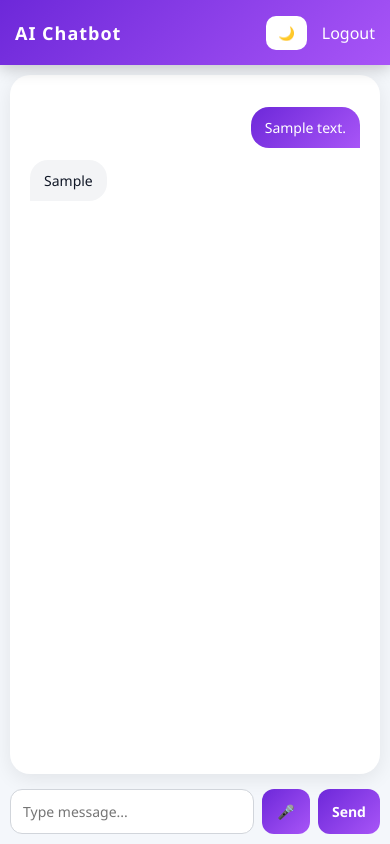
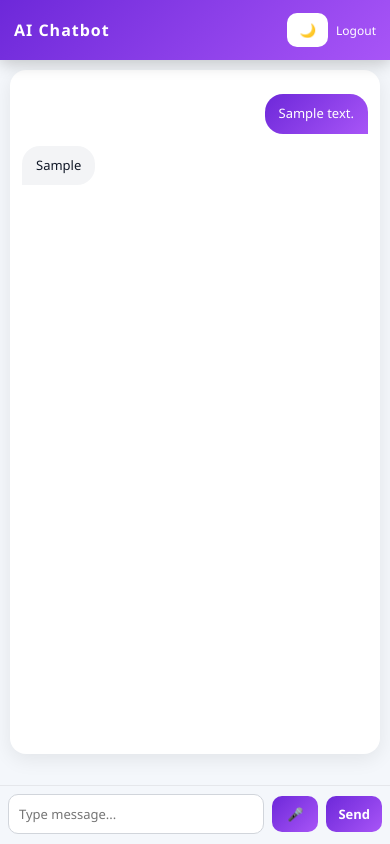
Before and after one commit to Ashritha-16/smartchat-ai, a Flask app: template templates/index.html in a window 390 px wide. Run offline with Flask 3, Linux system fonts and the light colour scheme; the template is opened without the code that fills it: values that come from a table or form of the project are taken from there, others are empty; tables that the repository leaves empty hold one stand-in row (values such as "Sample post").

Commit message:
Improved UI responsiveness and cleaned final CSS

```diff
--- a/static/style.css
+++ b/static/style.css
@@ -481,153 +481,250 @@ button:hover{
     color:white;
     border-color:#4b5563;
 }
+/* =========================================
+   FINAL MOBILE RESPONSIVE CSS
+========================================= */
 
-/* =========================
-   MOBILE RESPONSIVE
-========================= */
-@media (max-width: 768px) {
+@media (max-width:768px){
+
+    html,
+    body{
+        width:100%;
+        height:100%;
+        height:100dvh;
+        overflow:hidden;
+    }
 
     body{
         overflow-x:hidden;
+        -webkit-text-size-adjust:100%;
+        overscroll-behavior:none;
     }
+
+    /* TOP BAR */
+
+    .top-bar{
+        height:60px;
+        padding:10px 14px;
+    }
+
+    .logo{
+        font-size:16px;
+    }
+
+    .top-buttons{
+        gap:8px;
+    }
+
+    .top-buttons a{
+        font-size:12px;
+    }
+
+    /* MAIN LAYOUT */
+
+    .main-container{
+        flex-direction:column;
+        height:100dvh;
+        padding-top:60px;
+        overflow:hidden;
+    }
+
+    /* SIDEBAR */
 
     .sidebar{
         display:none;
     }
 
-    .welcome-bg,
-    .auth-page{
+    /* CHAT SECTION */
+
+    .chat-section{
+        flex:1;
         width:100%;
+        padding:10px;
+        padding-bottom:90px;
+        overflow:hidden;
+    }
+
+    /* CHAT BOX */
+
+    #chat-box{
+        flex:1;
+        padding:12px;
+        border-radius:16px;
+        overflow-y:auto;
+        -webkit-overflow-scrolling:touch;
+        scroll-behavior:smooth;
+        overscroll-behavior:contain;
+    }
+
+    /* CHAT MESSAGES */
+
+    .bot,
+    .user{
+        max-width:94%;
+        font-size:13px;
+        padding:10px 14px;
+        line-height:1.5;
+        word-break:break-word;
+    }
+
+    /* INPUT AREA */
+
+    .input-area{
+        position:fixed;
+        bottom:0;
+        left:0;
+        right:0;
+
+        display:flex;
+        align-items:center;
+        gap:8px;
+
+        padding:8px;
+        background:#f4f7fb;
+        border-top:1px solid #e5e7eb;
+        z-index:1000;
+    }
+
+    .input-area input{
+        flex:1;
+        min-width:0;
+        padding:10px;
+        font-size:13px;
+        border-radius:10px;
+    }
+
+    .input-area button{
+        padding:9px 12px;
+        font-size:13px;
+        border-radius:10px;
+        flex-shrink:0;
+    }
+
+    #mic-btn{
+        width:46px;
+    }
+
+    /* =========================================
+       WELCOME PAGE
+    ========================================= */
+
+    .welcome-bg{
         min-height:100vh;
-        padding:20px;
+
         display:flex;
-        flex-direction:column;
         justify-content:center;
         align-items:center;
+
+        padding:20px;
         text-align:center;
     }
 
     .center{
         width:100%;
         max-width:350px;
-        padding:35px 25px;
-        border-radius:20px;
-        backdrop-filter:blur(10px);
+
+        padding:30px 22px;
+        border-radius:22px;
     }
 
     .center h1{
-        font-size:32px;
-        line-height:1.2;
-        margin-bottom:10px;
+        font-size:24px;
+        line-height:1.3;
+        margin-bottom:12px;
     }
 
     .center p{
-        font-size:15px;
-        margin-bottom:25px;
+        font-size:13px;
+        line-height:1.6;
     }
 
     .welcome-buttons{
-        display:flex;
         flex-direction:column;
-        gap:15px;
         width:100%;
+        gap:14px;
     }
 
     .welcome-buttons button{
         width:100%;
         padding:14px;
-        font-size:16px;
-        border-radius:12px;
+        font-size:15px;
     }
 
+    /* =========================================
+       LOGIN / REGISTER PAGE
+    ========================================= */
+
     .auth-page{
-        gap:25px;
+        min-height:100vh;
+
+        display:flex;
+        flex-direction:column;
+        justify-content:space-between;
+        gap:20px;
+
+        padding:40px 20px 30px;
+
+        text-align:center;
     }
+
+    /* TOP TEXT */
 
     .welcome-section{
         width:100%;
         max-width:350px;
+
+        margin:0 auto;
     }
 
     .welcome-section h1{
-        font-size:30px;
-        margin-bottom:10px;
+        font-size:24px;
+        line-height:1.3;
+        margin-bottom:12px;
     }
 
     .welcome-section p{
-        font-size:15px;
-        line-height:1.5;
+        font-size:13px;
+        line-height:1.6;
     }
+
+    /* BOTTOM FORM */
 
     .auth-box{
         width:100%;
         max-width:350px;
-        padding:30px 20px;
+
+        margin:0 auto;
+
+        padding:22px 16px;
         border-radius:20px;
     }
 
     .auth-box h2{
         font-size:24px;
-        margin-bottom:20px;
     }
 
     .auth-box input{
-        width:100%;
-        padding:14px;
-        margin-bottom:15px;
+        padding:13px;
+        font-size:14px;
         border-radius:10px;
+    }
+
+    .auth-box button{
+        padding:13px;
         font-size:15px;
     }
 
-    .auth-box button{
-        width:100%;
-        padding:14px;
-        border-radius:12px;
-        font-size:16px;
-        margin-top:5px;
-    }
-
     .auth-box p{
-        margin-top:15px;
         font-size:14px;
     }
 
-    .chat-section{
-        padding:10px;
-    }
+    /* SAFE AREA SUPPORT */
 
-    .top-bar{
-        padding:10px 15px;
-    }
+    @supports (padding:max(0px)){
 
-    .logo{
-        font-size:18px;
-    }
-
-    .input-area{
-        gap:8px;
-    }
-
-    .input-area input{
-        font-size:14px;
-        padding:12px;
-    }
-
-    .input-area button{
-        padding:0 14px;
-        font-size:14px;
-    }
-
-    #mic-btn{
-        width:48px;
-    }
-
-    .bot,
-    .user{
-        max-width:95%;
-        font-size:14px;
-        padding:10px 14px;
-        line-height:1.5;
-        word-break:break-word;
+        .input-area{
+            padding-bottom:max(10px, env(safe-area-inset-bottom));
+        }
     }
 }
```
